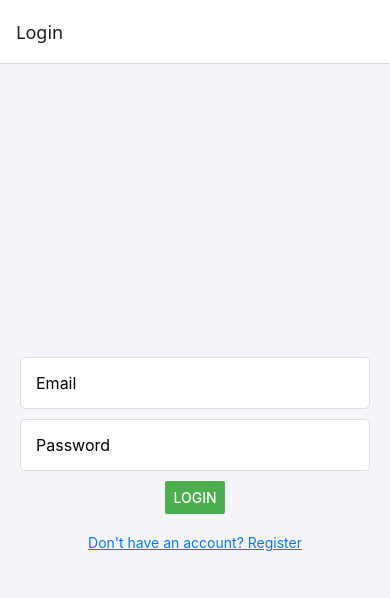
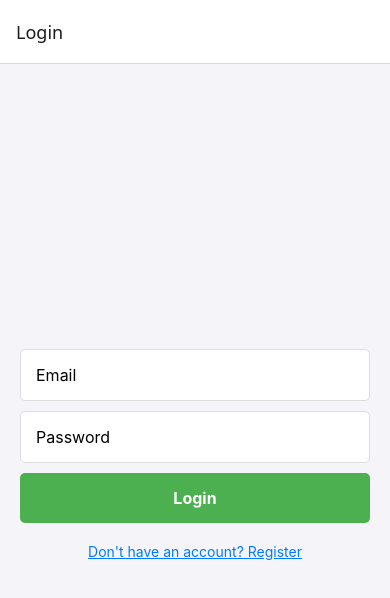
Before and after one commit to Kamva-pro/Kasi-IN, a React Native app in the folder frontend/: screen /Login in a window 390 px wide. Shown: the top 598 px of the page. Built offline with nearby package versions, Linux system fonts and the light colour scheme; no server answers.

Commit message:
added db in firebase config

```diff
--- /dev/null
+++ b/frontend/components/home.jsx
@@ -0,0 +1,8 @@
+import React from "react";
+
+
+const HomePage = () => {
+
+}
+
+export default HomePage
--- a/frontend/components/login.jsx
+++ b/frontend/components/login.jsx
@@ -1,30 +1,51 @@
 // components/LoginScreen.js
-import React, { useState } from 'react';
-import { View, TextInput, Button, Text, TouchableOpacity, Alert, StyleSheet } from 'react-native';
-import { getAuth, signInWithEmailAndPassword } from 'firebase/auth';
-import auth from '../firebase-config';
+import React, { useState, useEffect } from 'react';
+import { View, TextInput, TouchableOpacity, Text, Alert, StyleSheet } from 'react-native';
+import { getAuth, signInWithEmailAndPassword, onAuthStateChanged } from 'firebase/auth';
+import { useNavigation } from '@react-navigation/native';
+import { auth } from '../firebase-config';
 
-const LoginScreen = ({ navigation }) => {
+const LoginScreen = () => {
   const [email, setEmail] = useState('');
   const [password, setPassword] = useState('');
+  const [loading, setLoading] = useState(false);
+  const navigation = useNavigation();
+
+  // Check if the user is already authenticated
+  useEffect(() => {
+    const unsubscribe = onAuthStateChanged(auth, user => {
+      if (user) {
+        // If the user is logged in, navigate to Home screen
+        navigation.replace('Home');
+      }
+    });
+    return unsubscribe;
+  }, [navigation]);
 
   const handleLogin = async () => {
+    if (!email || !password) {
+      Alert.alert('Error', 'Please fill in all fields.');
+      return;
+    }
+    setLoading(true);
     try {
       await signInWithEmailAndPassword(auth, email, password);
       Alert.alert('Login Successful', 'Welcome!');
     } catch (error) {
       Alert.alert('Error', error.message);
+    } finally {
+      setLoading(false);
     }
   };
 
   return (
     <View style={styles.container}>
-
       <TextInput
         style={styles.input}
         placeholder="Email"
         value={email}
         onChangeText={setEmail}
+        keyboardType="email-address"
       />
 
       <TextInput
@@ -35,7 +56,9 @@ const LoginScreen = ({ navigation }) => {
         secureTextEntry
       />
 
-      <Button title="Login" onPress={handleLogin} color="#4CAF50" />
+      <TouchableOpacity onPress={handleLogin} style={styles.button} disabled={loading}>
+        <Text style={styles.buttonText}>{loading ? 'Logging in...' : 'Login'}</Text>
+      </TouchableOpacity>
 
       <TouchableOpacity onPress={() => navigation.navigate('Register')}>
         <Text style={styles.linkText}>Don't have an account? Register</Text>
@@ -52,12 +75,6 @@ const styles = StyleSheet.create({
     padding: 20,
     backgroundColor: '#f4f4f9',
   },
-  header: {
-    fontSize: 30,
-    fontWeight: 'bold',
-    color: '#333',
-    marginBottom: 20,
-  },
   input: {
     width: '100%',
     padding: 15,
@@ -68,6 +85,18 @@ const styles = StyleSheet.create({
     fontSize: 16,
     backgroundColor: '#fff',
   },
+  button: {
+    backgroundColor: '#4CAF50',
+    padding: 15,
+    width: '100%',
+    borderRadius: 5,
+    alignItems: 'center',
+  },
+  buttonText: {
+    color: '#fff',
+    fontSize: 16,
+    fontWeight: 'bold',
+  },
   linkText: {
     marginTop: 20,
     color: '#007BFF',
--- a/frontend/components/register.jsx
+++ b/frontend/components/register.jsx
@@ -97,6 +97,12 @@ const styles = StyleSheet.create({
     color: '#007BFF',
     textDecorationLine: 'underline',
   },
+
+  button: {
+    backgroundColor: '#f4f4f9',
+    padding: 20,
+    color: "#fff",
+  }
 });
 
 export default RegisterScreen;
--- a/frontend/firebase-config.js
+++ b/frontend/firebase-config.js
@@ -1,6 +1,9 @@
 // firebaseConfig.js
 import { initializeApp } from 'firebase/app';
-import { getAuth } from 'firebase/auth'; // Import getAuth
+import { getAuth } from 'firebase/auth';
+import { getFirestore } from 'firebase/firestore';
+import { getStorage } from 'firebase/storage';
+
 
 const firebaseConfig = {
   apiKey: "AIzaSyAakpB3UhayRuv-TWVtOgySjcsj3TjZh_0",
@@ -14,6 +17,8 @@ const firebaseConfig = {
 
 // Initialize Firebase
 const app = initializeApp(firebaseConfig);
-const auth = getAuth(app); // Get the auth instance
+const auth = getAuth(app);
+const db = getFirestore(app);
+const storage = getStorage(app);
 
-export { auth }; // Export auth for use in other files
+export { auth, db, storage };
--- a/frontend/navigator.js
+++ b/frontend/navigator.js
@@ -4,6 +4,7 @@ import { createStackNavigator } from '@react-navigation/stack';
 import { NavigationContainer } from '@react-navigation/native';
 import LoginScreen from './components/login';
 import RegisterScreen from './components/register';
+import HomePage from './components/home';
 
 const Stack = createStackNavigator();
 
@@ -13,6 +14,7 @@ const AppNavigator = () => {
       <Stack.Navigator initialRouteName="Login">
         <Stack.Screen name="Login" component={LoginScreen} />
         <Stack.Screen name="Register" component={RegisterScreen} />
+        <Stack.Screen name='Home' component={HomePage} />
       </Stack.Navigator>
     </NavigationContainer>
   );
```
